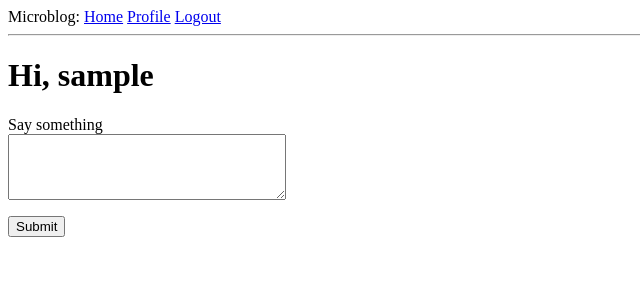
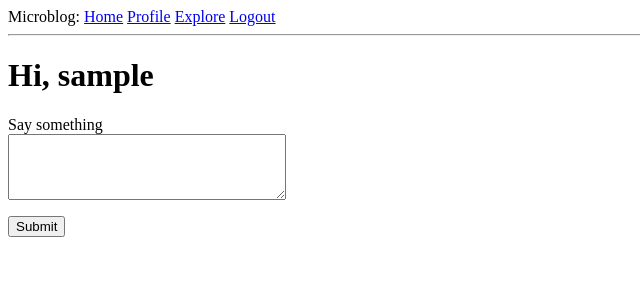
Before and after one commit to josephhaaga/flask-app, a Flask app: page / in a window 1280 px wide. Shown: the top 300 px of the page, without its empty margins (0-640 px from the left). Run offline with Flask 2, Linux system fonts and the light colour scheme; the visitor is signed in with stand-in values (Sample User, id 1); data comes from the database, SQL or seed files in the repository; both versions use the stored data as it was after the commit; data that the repository does not hold is empty.

Commit message:
add explore page

```diff
--- a/app/routes.py
+++ b/app/routes.py
@@ -119,3 +119,10 @@ def unfollow(username):
 	db.session.commit()
 	flash('You are not following {}.'.format(username))
 	return redirect(url_for('user', username=username))
+
+@app.route('/explore')
+@login_required
+def explore():
+	posts = Post.query.order_by(Post.timestamp.desc()).all()
+	return render_template('index.html', title='Explore', posts=posts)
+	# We can reuse the homepage template, but exclude the submission form
--- a/app/templates/base.html
+++ b/app/templates/base.html
@@ -13,6 +13,7 @@
 			<a href="{{ url_for('login') }}">Login</a>
 			{% else %}
 			<a href="{{ url_for('user', username=current_user.username) }}">Profile</a>
+			<a href="{{ url_for('explore') }}">Explore</a>
 			<a href="{{ url_for('logout') }}">Logout</a>
 			{% endif %}
 		</div>
--- a/app/templates/index.html
+++ b/app/templates/index.html
@@ -1,5 +1,6 @@
 {% extends "base.html" %} {% block content %}
 <h1>Hi, {{ current_user.username }}</h1>
+{% if form %}
 <form action="" method="post">
   {{ form.hidden_tag() }}
   <p>
@@ -11,7 +12,7 @@
   </p>
   <p>{{ form.submit() }}</p>
 </form>
-{% for post in posts %}
+{% endif %} {% for post in posts %}
 <div>
   <p>{{ post.author.username }} says: {{ post.body }}</p>
 </div>
```
Also changed, not shown: app.db.
